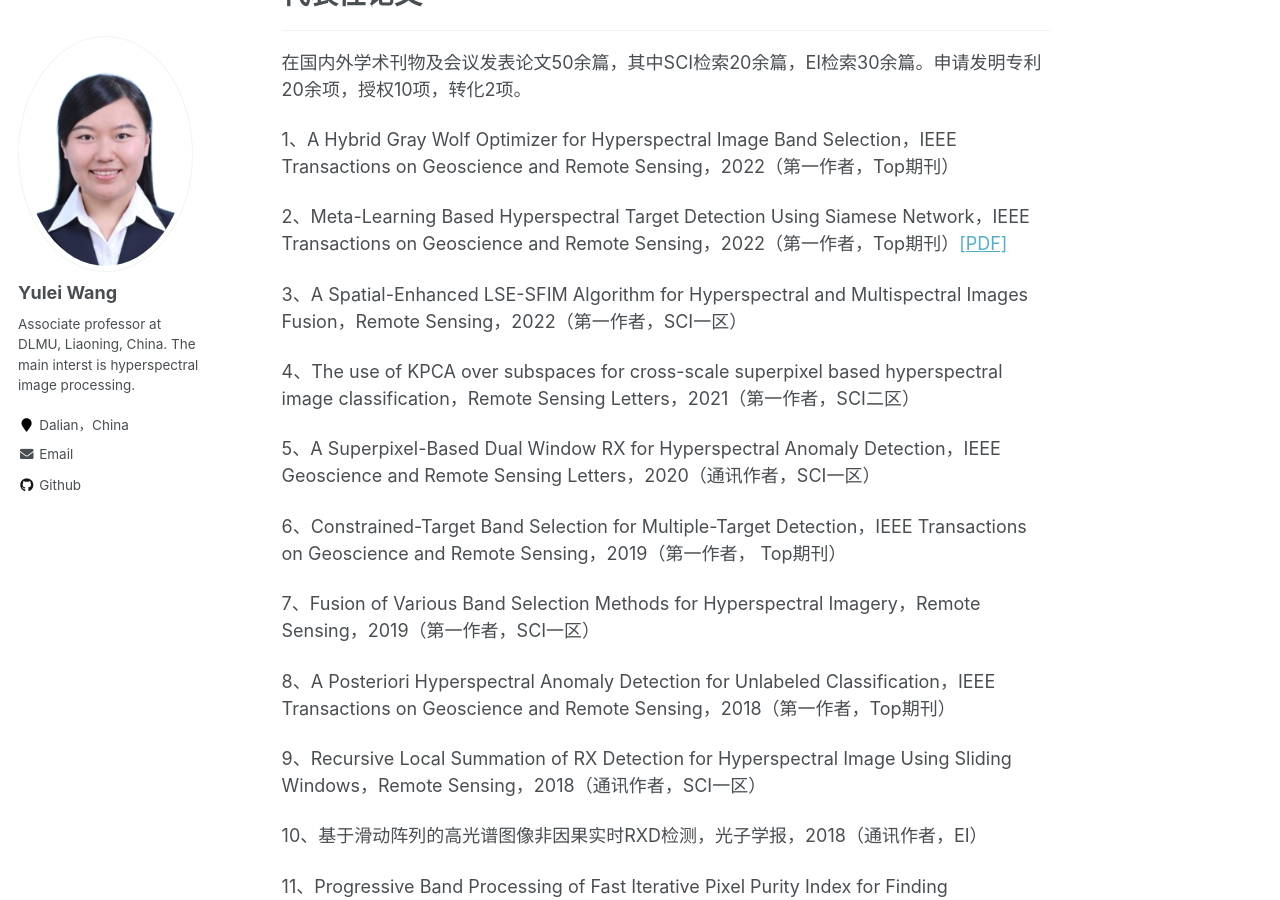
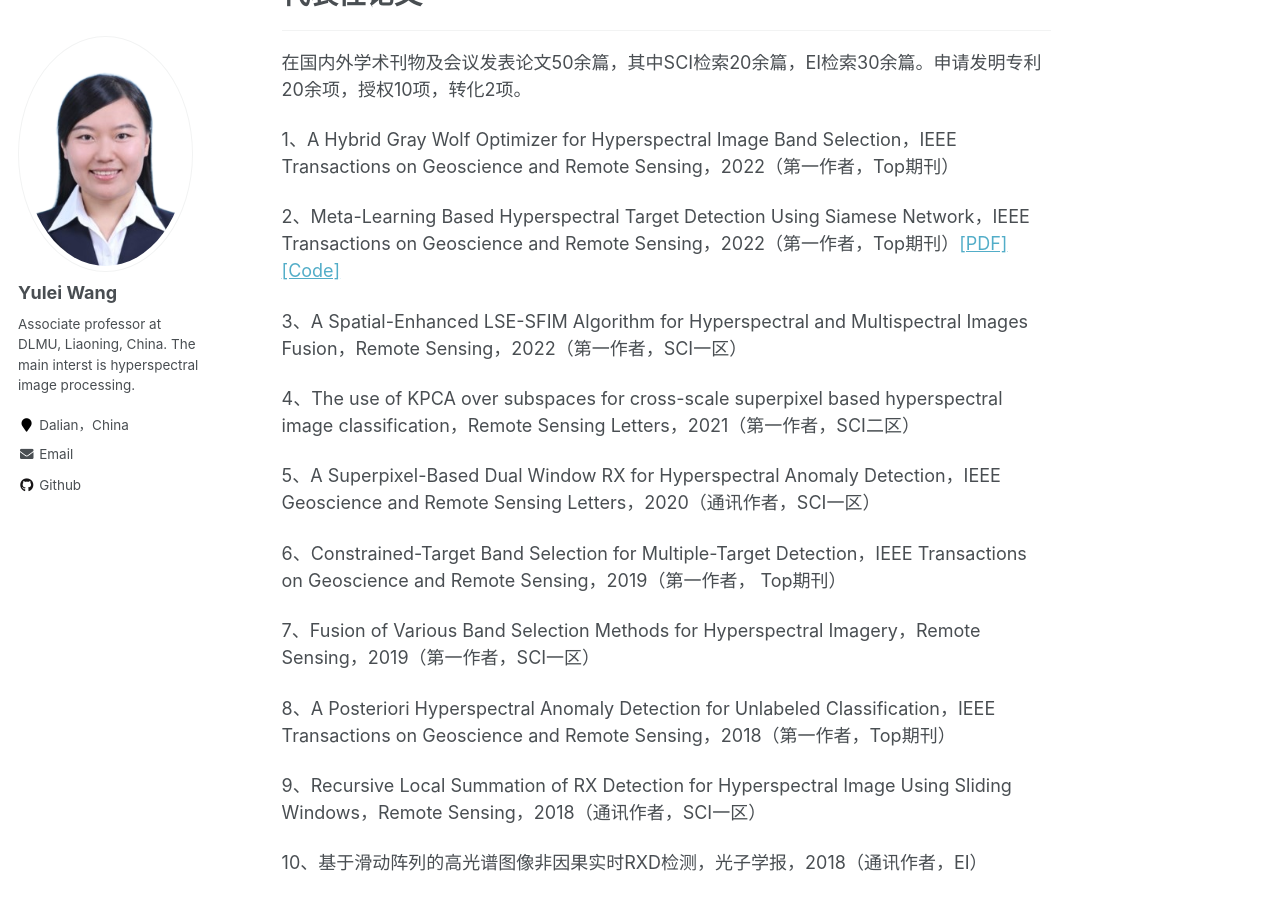
Before and after one commit to YuleiWang1/YuleiWang1.github.io, a Jekyll site: the page built from _pages/about.md, in a window 1280 px wide and 900 px high, scrolled down 715 px. Built offline with Jekyll 4.4.1, drawn with Linux system fonts in a browser that asks for light colours.

Commit message:
upload about.md

```diff
--- a/_pages/about.md
+++ b/_pages/about.md
@@ -28,7 +28,7 @@ redirect_from:
 
 1、A Hybrid Gray Wolf Optimizer for Hyperspectral Image Band Selection，IEEE Transactions on Geoscience and Remote Sensing，2022（第一作者，Top期刊）
 
-2、Meta-Learning Based Hyperspectral Target Detection Using Siamese Network，IEEE Transactions on Geoscience and Remote Sensing，2022（第一作者，Top期刊）[[PDF]](../files/Meta-Learning_Based_Hyperspectral_Target_Detection_Using_Siamese_Network.pdf)
+2、Meta-Learning Based Hyperspectral Target Detection Using Siamese Network，IEEE Transactions on Geoscience and Remote Sensing，2022（第一作者，Top期刊）[[PDF]](../files/Meta-Learning_Based_Hyperspectral_Target_Detection_Using_Siamese_Network.pdf)[[Code]](https://github.com/YuleiWang1/MLSN)
 
 3、A Spatial-Enhanced LSE-SFIM Algorithm for Hyperspectral and Multispectral Images Fusion，Remote Sensing，2022（第一作者，SCI一区）
 
```
